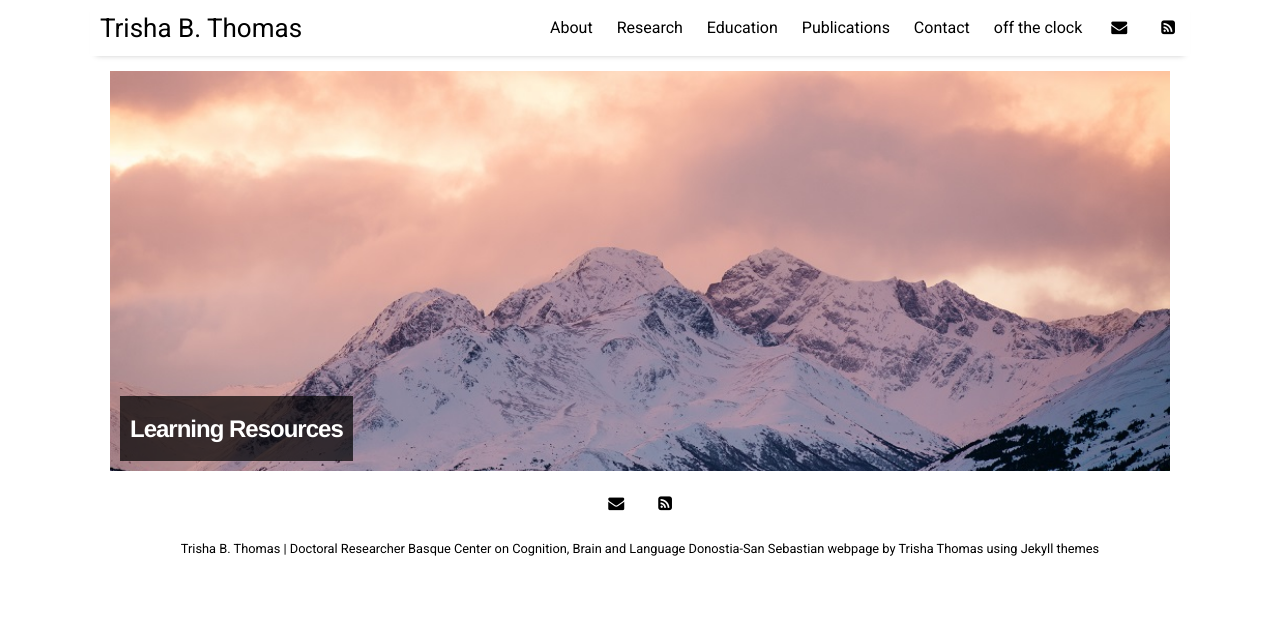
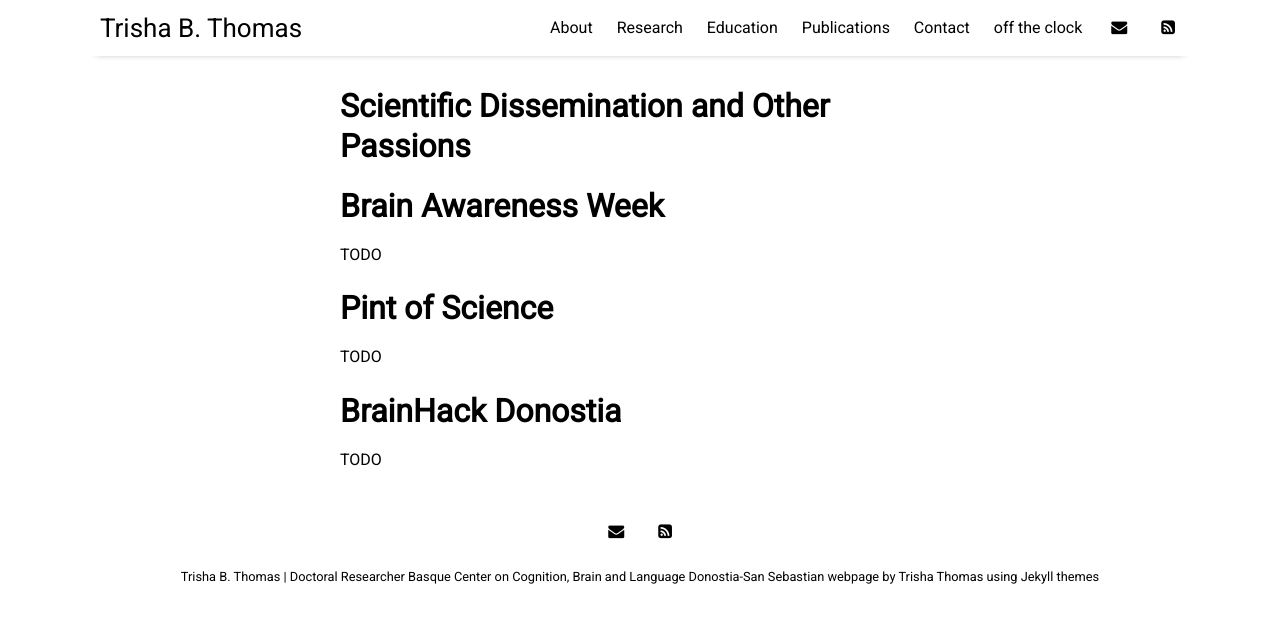
Before and after one commit to tthomas840/tthomas840.github.io, a Jekyll site: the page built from pages/resources.md, in a window 1280 px wide. Shown: the top 623 px of the page. Built offline with Jekyll 4.4.1, drawn with Linux system fonts in a browser that asks for light colours; nearby versions of some CDN libraries.

Commit message:
Update resources.md

```diff
--- a/pages/resources.md
+++ b/pages/resources.md
@@ -1,6 +1,15 @@
 ---
-layout: category
-title: Learning Resources
-category: resources
+layout: page
+title: Scientific Dissemination and Other Passions
+#category: resources
 permalink: /resources
 ---
+
+# Brain Awareness Week
+TODO
+
+# Pint of Science
+TODO
+
+# BrainHack Donostia
+TODO
```
